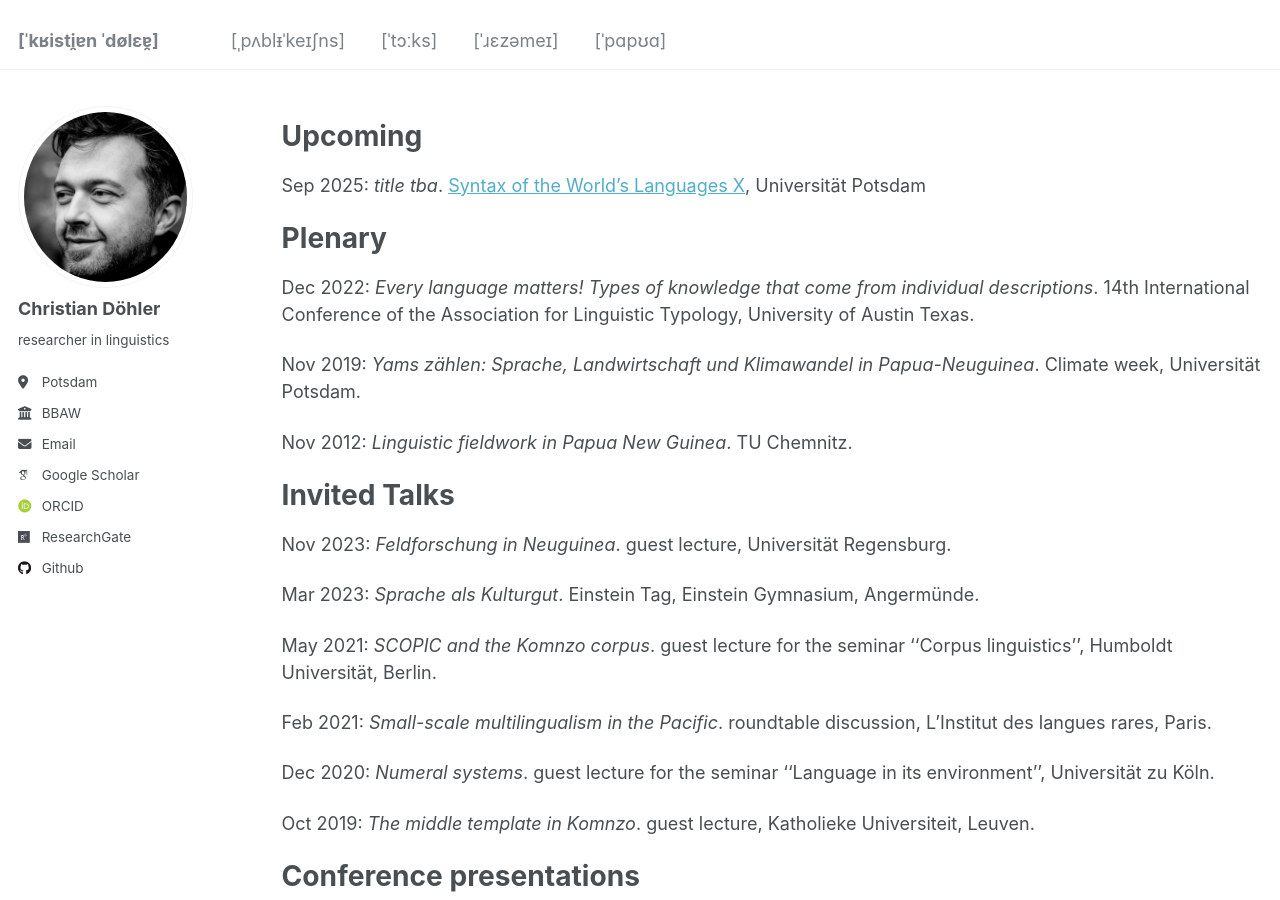
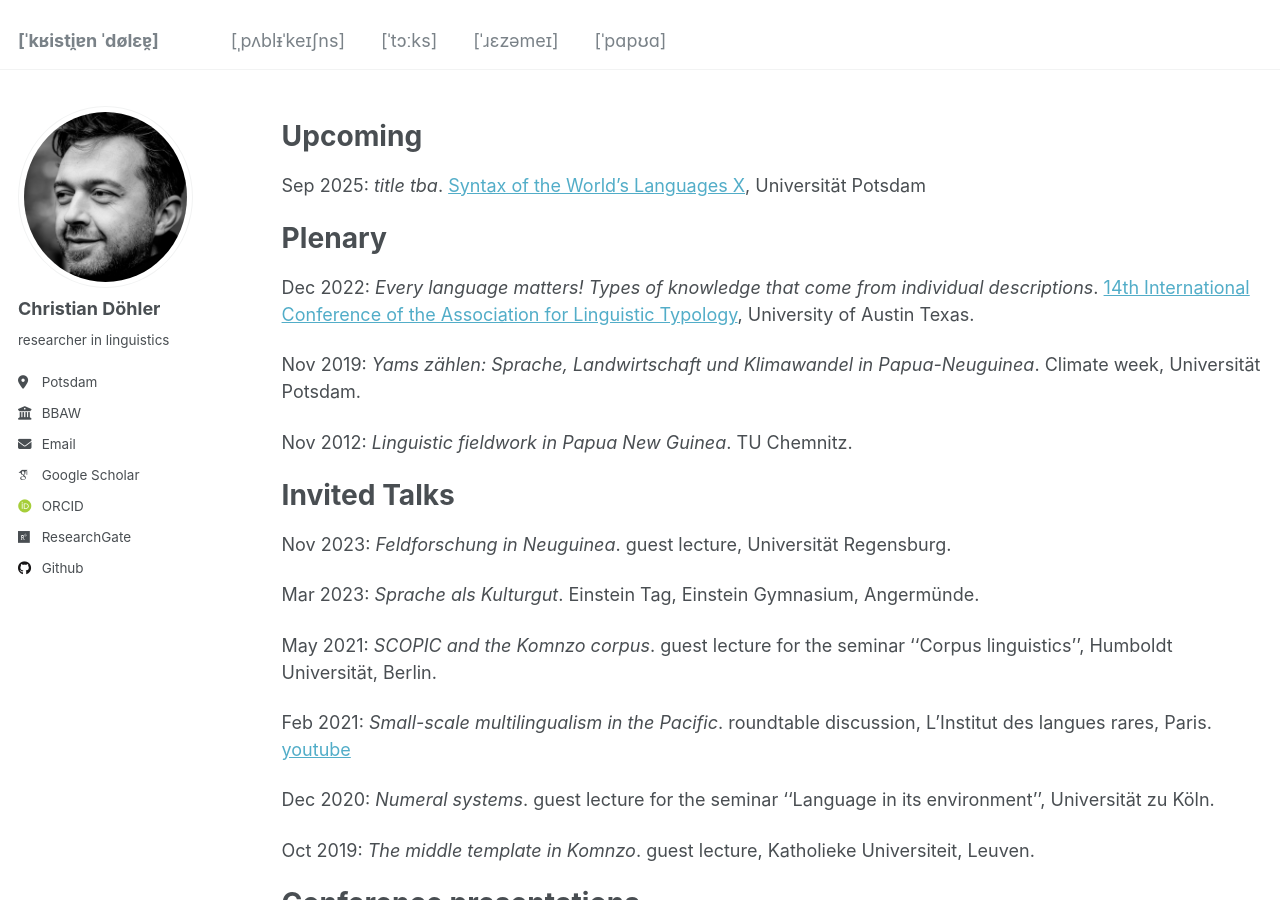
Before and after one commit to chrdoe/chrdoe.github.io, a Jekyll site: the page built from _pages/talks.md, in a window 1280 px wide and 900 px high. Built offline with Jekyll 4.4.1, drawn with Linux system fonts in a browser that asks for light colours; some web fonts are replaced.

Commit message:
Update talks.md

```diff
--- a/_pages/talks.md
+++ b/_pages/talks.md
@@ -13,7 +13,7 @@ Sep 2025: *title tba*. [Syntax of the World's Languages X](https://sites.google.
 Plenary
 ====
 
-Dec 2022: *Every language matters! Types of knowledge that come from individual descriptions*. 14th International Conference of the Association for Linguistic Typology, University of Austin Texas.
+Dec 2022: *Every language matters! Types of knowledge that come from individual descriptions*. [14th International Conference of the Association for Linguistic Typology](https://sites.google.com/view/alt2022/program), University of Austin Texas.
 
 Nov 2019: *Yams zählen: Sprache, Landwirtschaft und Klimawandel in Papua-Neuguinea*. Climate week, Universität Potsdam.
 
@@ -28,7 +28,7 @@ Mar 2023: *Sprache als Kulturgut*. Einstein Tag, Einstein Gymnasium, Angermünde
 
 May 2021: *SCOPIC and the Komnzo corpus*. guest lecture for the seminar ''Corpus linguistics'', Humboldt Universität, Berlin.
 
-Feb 2021: *Small-scale multilingualism in the Pacific*. roundtable discussion, L'Institut des langues rares, Paris.
+Feb 2021: *Small-scale multilingualism in the Pacific*. roundtable discussion, L'Institut des langues rares, Paris. [youtube](https://www.youtube.com/live/mGN2jfseB5I?si=YOR5MSb2SMPesFjG)
 
 Dec 2020: *Numeral systems*. guest lecture for the seminar ''Language in its environment'', Universität zu Köln.
 
```
